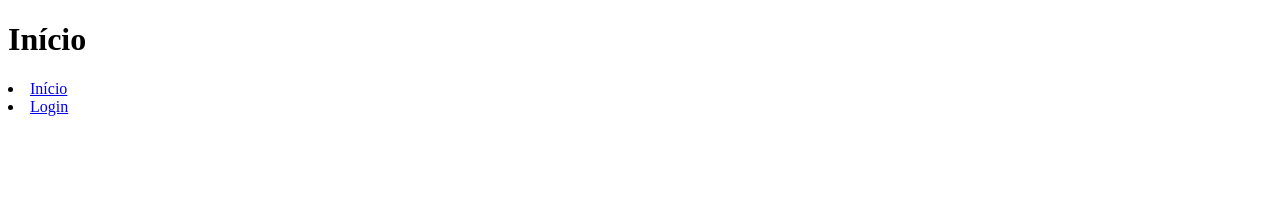
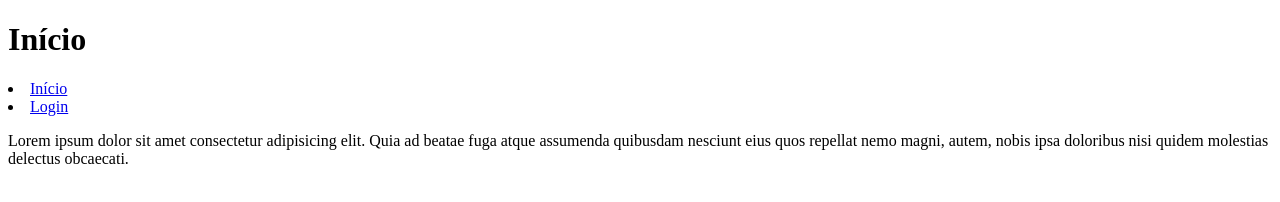
Before and after one commit to zekada/app, a website: page public/index.html in a window 1280 px wide. Drawn offline with Linux system fonts and the light colour scheme.

Commit message:
initialize index.html structure

```diff
--- a/public/index.html
+++ b/public/index.html
@@ -14,6 +14,8 @@
         <li><a href="/">Início</a></li>
         <li><a href="/login">Login</a></li>
     </nav>
+
+    <p>Lorem ipsum dolor sit amet consectetur adipisicing elit. Quia ad beatae fuga atque assumenda quibusdam nesciunt eius quos repellat nemo magni, autem, nobis ipsa doloribus nisi quidem molestias delectus obcaecati.</p>
 </body>
 
 </html>
```
